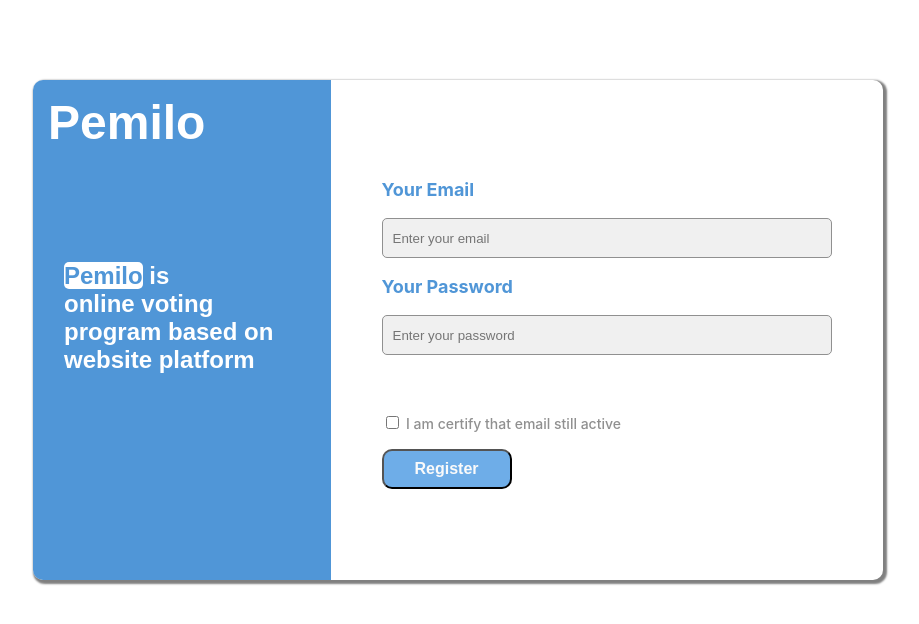
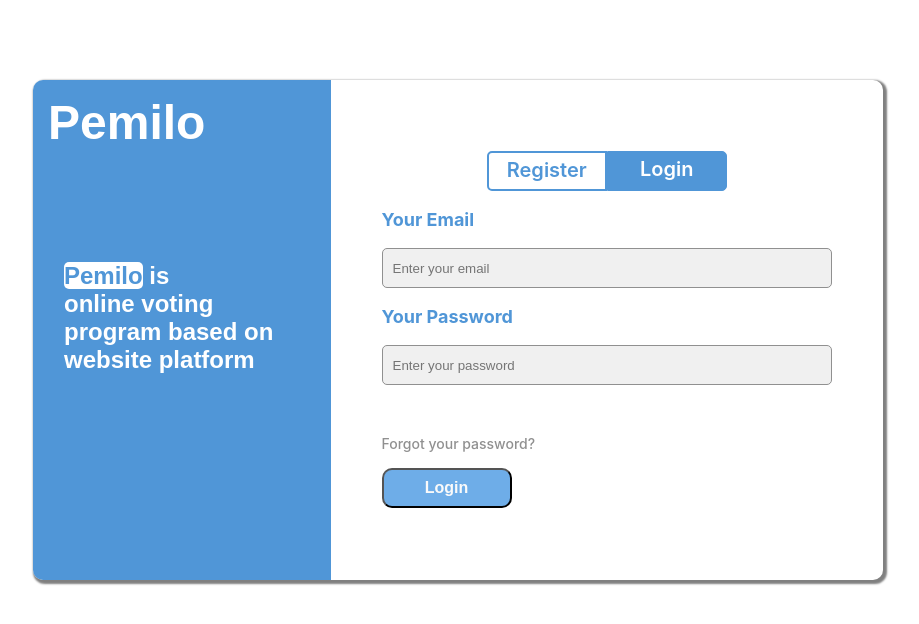
Before and after one commit to Pemiloo/server, a Next.js app: page /page/login in a window 1280 px wide. Shown: the top 624 px of the page, without its empty margins (182-1101 px from the left). Built offline with nearby package versions, Linux system fonts and the light colour scheme.

Commit message:
Update login page

```diff
--- a/pages/page/login.jsx
+++ b/pages/page/login.jsx
@@ -1,8 +1,13 @@
 import Head from 'next/head';
 import React from 'react';
 import style from '../../styles/page/login.module.css';
+import Link from 'next/link';
+import { useRouter } from 'next/router';
 
 const Login = () => {
+
+    // const router = useRouter();
+
     return(
         <div className={style.container}>
             <Head>
@@ -21,15 +26,26 @@ const Login = () => {
                 </div>
                 <div className={style.card_form}>
                     <form method="post">
+                        <div className={style.containerLink}>
+                            <div className={style.btnRegister}>
+                                <Link className={style.link} href="/page/register">Register</Link>
+                            </div>
+                            <div className={style.btnLogin}>
+                                <Link className={style.link} href="/page/login">Login</Link>
+                            </div>
+
+                        </div>
                         <p className={style.label}>Your Email</p>
                         <input type="email" name="email" id="email" className={style.input} placeholder="Enter your email" autoComplete="off" required="true" />
 
                         <p className={style.label}>Your Password</p>
                         <input type="password" name="password" id="password" className={style.input} placeholder="Enter your password" autoComplete="off" required="true" />
 
-                        <p><input type="checkbox" name="check" id="check" className={style.checkbox} required="true" /> <span className={style.t_checkbox}>I am certify that email still active </span> </p>
+                        <div className={style.forgot}>
+                            <Link className={style.forgot} href="/page/login">Forgot your password?</Link>
+                        </div>
 
-                        <p><input type="submit" name="register" id="register" value="Register" className={style.button}/></p>
+                        <p><input type="submit" name="register" id="register" value="Login" className={style.button}/></p>
                     </form>
                 </div>
             </div>
```
